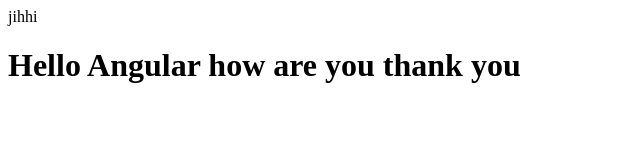
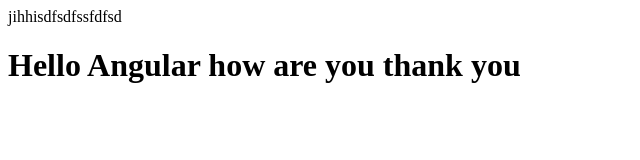
Before and after one commit to xuananh18/Angular-Test, a plain HTML site: page index.html in a window 1280 px wide. Shown: the whole page, without its empty margins (0-640 px from the left). Drawn offline with Linux system fonts and the light colour scheme.

Commit message:
commit master

```diff
--- a/index.html
+++ b/index.html
@@ -5,7 +5,7 @@
 	<title>Document</title>
 </head>
 <body>
-jihhi
+jihhisdfsdfssfdfsd
 	<h1>Hello Angular how are you thank you</h1>
 </body>
 </html>
```
